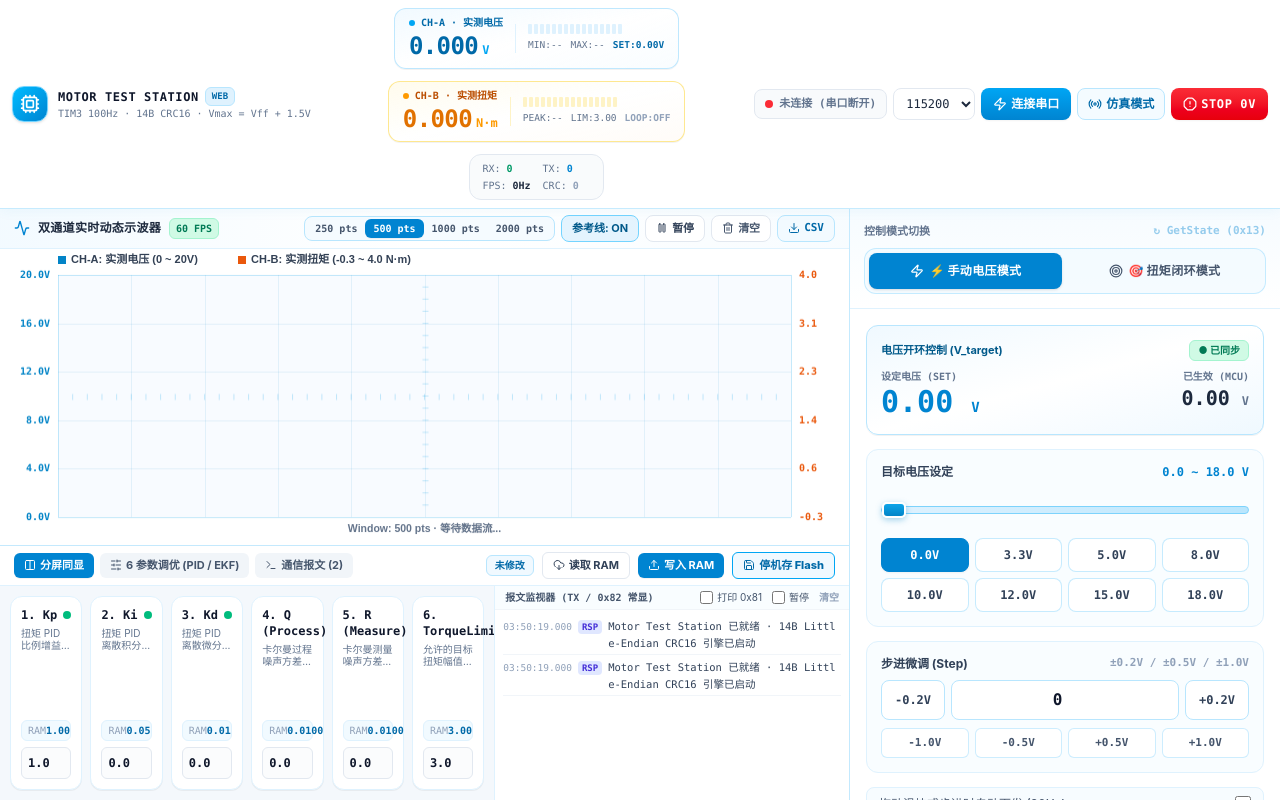
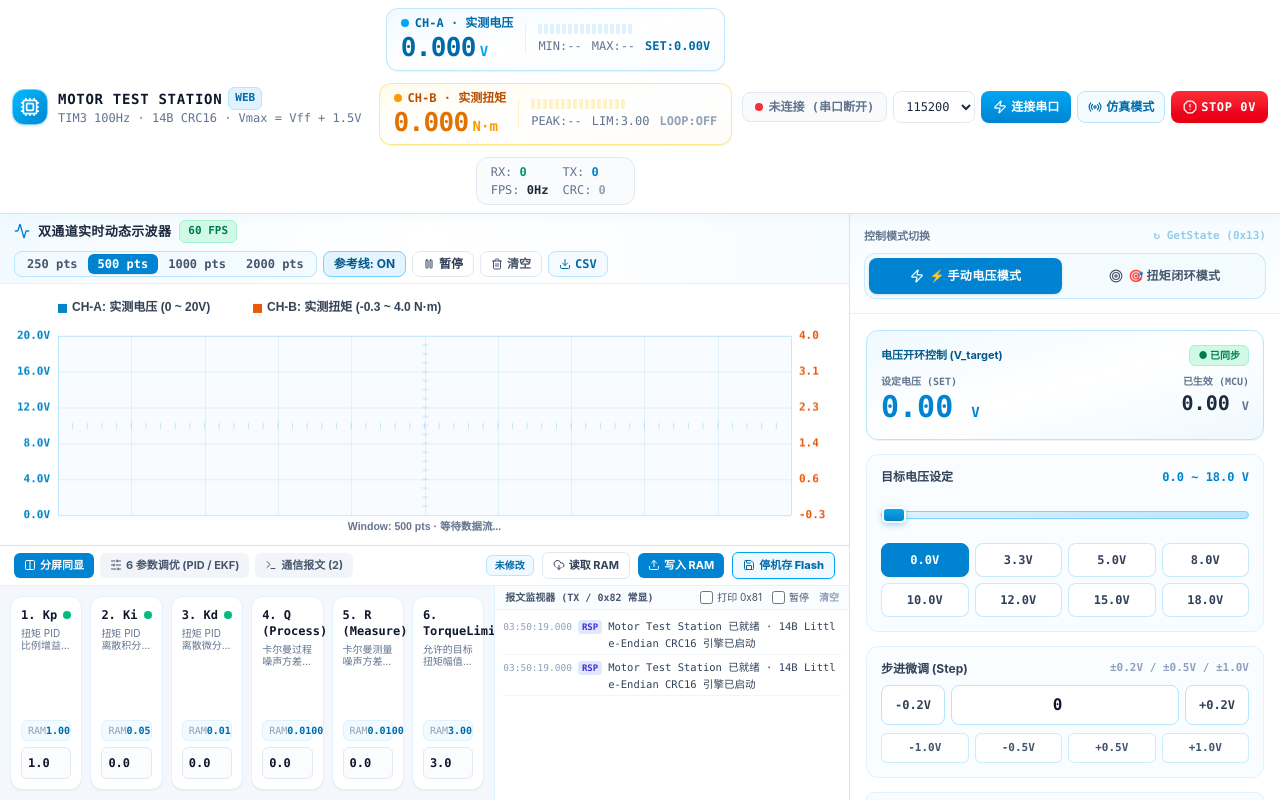
Before and after one commit to HITSZ-WTRobot/MotorTestStation, a React (Vite) app: page / in a window 1280 px wide. Built offline with nearby package versions, Linux system fonts and the light colour scheme.

Commit message:
style(studio-ui): push down waveform chart top boundary and enlarge top header text

```diff
--- a/src/App.tsx
+++ b/src/App.tsx
@@ -753,14 +753,14 @@ export function App() {
             </div>
             <div>
               <div className="flex items-center gap-1.5">
-                <span className="font-mono text-xs font-black tracking-wider uppercase text-slate-900">
+                <span className="font-mono text-sm font-black tracking-wider uppercase text-slate-900">
                   MOTOR TEST STATION
                 </span>
-                <span className="rounded-md bg-sky-100 border border-sky-200 px-1.5 py-0.5 font-mono text-[9px] font-bold text-sky-700">
+                <span className="rounded-md bg-sky-100 border border-sky-200 px-1.5 py-0.5 font-mono text-[11px] font-bold text-sky-700">
                   {platformInfo.isTauri ? platformInfo.os.toUpperCase() : 'WEB'}
                 </span>
               </div>
-              <div className="font-mono text-[10px] text-slate-500">
+              <div className="font-mono text-xs text-slate-500">
                 TIM3 100Hz · 14B CRC16 · Vmax = Vff + 1.5V
               </div>
             </div>
@@ -771,15 +771,15 @@ export function App() {
             {/* CH-A：实测电压表头 */}
             <div className="flex items-center gap-3 rounded-xl border border-sky-200/90 bg-gradient-to-br from-sky-50/90 via-white to-sky-50/40 px-3.5 py-1.5 shadow-2xs">
               <div>
-                <div className="flex items-center gap-1.5 font-mono text-[10px] font-extrabold text-sky-700">
-                  <span className="h-1.5 w-1.5 rounded-full bg-sky-500" />
+                <div className="flex items-center gap-1.5 font-mono text-xs font-extrabold text-sky-700">
+                  <span className="h-2 w-2 rounded-full bg-sky-500" />
                   CH-A · 实测电压
                 </div>
                 <div className="flex items-baseline gap-1 font-mono tnum">
-                  <span className="text-2xl font-black tracking-tight text-sky-700">
+                  <span className="text-[26px] leading-tight font-black tracking-tight text-sky-700">
                     {telemetry.voltage.toFixed(3)}
                   </span>
-                  <span className="text-xs font-bold text-sky-500">V</span>
+                  <span className="text-sm font-bold text-sky-500">V</span>
                 </div>
               </div>
               <div className="hidden sm:flex flex-col gap-1 border-l border-sky-100 pl-3">
@@ -797,7 +797,7 @@ export function App() {
                     />
                   ))}
                 </div>
-                <div className="flex gap-2 font-mono text-[9.5px] text-slate-500 tnum">
+                <div className="flex gap-2.5 font-mono text-xs text-slate-500 tnum">
                   <span>MIN:{telemetry.vMin === null ? '--' : telemetry.vMin.toFixed(2)}</span>
                   <span>MAX:{telemetry.vMax === null ? '--' : telemetry.vMax.toFixed(2)}</span>
                   <span className="text-sky-700 font-bold">
@@ -810,15 +810,15 @@ export function App() {
             {/* CH-B：实测扭矩表头 */}
             <div className="flex items-center gap-3 rounded-xl border border-amber-200/90 bg-gradient-to-br from-amber-50/90 via-white to-orange-50/40 px-3.5 py-1.5 shadow-2xs">
               <div>
-                <div className="flex items-center gap-1.5 font-mono text-[10px] font-extrabold text-amber-700">
-                  <span className="h-1.5 w-1.5 rounded-full bg-amber-500" />
+                <div className="flex items-center gap-1.5 font-mono text-xs font-extrabold text-amber-700">
+                  <span className="h-2 w-2 rounded-full bg-amber-500" />
                   CH-B · 实测扭矩
                 </div>
                 <div className="flex items-baseline gap-1 font-mono tnum">
-                  <span className="text-2xl font-black tracking-tight text-amber-600">
+                  <span className="text-[26px] leading-tight font-black tracking-tight text-amber-600">
                     {telemetry.torque.toFixed(3)}
                   </span>
-                  <span className="text-xs font-bold text-amber-500">
+                  <span className="text-sm font-bold text-amber-500">
                     N·m
                   </span>
                 </div>
@@ -838,7 +838,7 @@ export function App() {
                     />
                   ))}
                 </div>
-                <div className="flex gap-2 font-mono text-[9.5px] text-slate-500 tnum">
+                <div className="flex gap-2.5 font-mono text-xs text-slate-500 tnum">
                   <span>PEAK:{telemetry.tMax === null ? '--' : telemetry.tMax.toFixed(2)}</span>
                   <span>LIM:{torqueLimit.toFixed(2)}</span>
                   <span
@@ -853,7 +853,7 @@ export function App() {
             </div>
 
             {/* 通信统计胶囊 */}
-            <div className="hidden xl:grid grid-cols-2 gap-x-3 gap-y-0.5 rounded-xl border border-slate-200 bg-slate-50/80 px-3 py-1.5 font-mono text-[10px] tnum">
+            <div className="hidden xl:grid grid-cols-2 gap-x-3.5 gap-y-0.5 rounded-xl border border-slate-200 bg-slate-50/80 px-3.5 py-1.5 font-mono text-xs tnum">
               <span className="text-slate-500">
                 RX: <strong className="text-emerald-600">{telemetry.rxFrames}</strong>
               </span>
@@ -875,7 +875,7 @@ export function App() {
           {/* 3. 右侧硬件连接与安全急停操作台 */}
           <div className="flex flex-wrap items-center gap-1.5">
             <div
-              className={`flex items-center gap-1.5 rounded-lg border px-2.5 py-1.5 font-mono text-[11px] font-bold tnum ${
+              className={`flex items-center gap-1.5 rounded-lg border px-3 py-1.5 font-mono text-xs font-bold tnum ${
                 connStatus.warning
                   ? 'border-red-300 bg-red-50 text-red-700'
                   : connStatus.connected
@@ -1007,10 +1007,10 @@ export function App() {
             <div className="flex flex-wrap items-center justify-between gap-2 border-b border-sky-100 bg-gradient-to-r from-sky-50/80 via-white to-sky-50/50 px-3.5 py-1.5">
               <div className="flex items-center gap-2">
                 <Activity className="h-4 w-4 text-sky-600" />
-                <span className="text-xs font-extrabold tracking-wide text-slate-800">
+                <span className="text-[13px] font-extrabold tracking-wide text-slate-800">
                   双通道实时动态示波器
                 </span>
-                <span className="rounded-md bg-emerald-100 border border-emerald-200 px-1.5 py-0.5 font-mono text-[10px] font-bold text-emerald-700">
+                <span className="rounded-md bg-emerald-100 border border-emerald-200 px-2 py-0.5 font-mono text-[11px] font-bold text-emerald-700">
                   60 FPS
                 </span>
               </div>
@@ -1024,7 +1024,7 @@ export function App() {
                       onClick={() =>
                         setScopeConfig((prev) => ({ ...prev, maxPoints: pts }))
                       }
-                      className={`rounded-md px-2 py-0.5 font-mono text-[10px] font-bold cursor-pointer transition-colors ${
+                      className={`rounded-md px-2.5 py-0.5 font-mono text-xs font-bold cursor-pointer transition-colors ${
                         scopeConfig.maxPoints === pts
                           ? 'bg-sky-600 text-white shadow-2xs'
                           : 'text-slate-600 hover:text-sky-700'
@@ -1043,7 +1043,7 @@ export function App() {
                       showTargetRef: !prev.showTargetRef,
                     }))
                   }
-                  className={`rounded-lg border px-2.5 py-1 text-[11px] font-bold cursor-pointer transition-colors ${
+                  className={`rounded-lg border px-2.5 py-1 text-xs font-bold cursor-pointer transition-colors ${
                     scopeConfig.showTargetRef
                       ? 'border-sky-300 bg-sky-100/80 text-sky-800'
                       : 'border-slate-200 bg-white text-slate-500'
@@ -1057,7 +1057,7 @@ export function App() {
                   onClick={() =>
                     setScopeConfig((prev) => ({ ...prev, isPaused: !prev.isPaused }))
                   }
-                  className={`flex items-center gap-1 rounded-lg border px-2.5 py-1 text-[11px] font-bold cursor-pointer ${
+                  className={`flex items-center gap-1 rounded-lg border px-2.5 py-1 text-xs font-bold cursor-pointer ${
                     scopeConfig.isPaused
                       ? 'border-amber-400 bg-amber-500 text-white'
                       : 'border-slate-200 bg-white text-slate-700 hover:border-sky-300 hover:text-sky-700'
@@ -1085,7 +1085,7 @@ export function App() {
                       tMax: null,
                     }));
                   }}
-                  className="flex items-center gap-1 rounded-lg border border-slate-200 bg-white px-2.5 py-1 text-[11px] font-bold text-slate-600 hover:border-red-300 hover:text-red-600 cursor-pointer"
+                  className="flex items-center gap-1 rounded-lg border border-slate-200 bg-white px-2.5 py-1 text-xs font-bold text-slate-600 hover:border-red-300 hover:text-red-600 cursor-pointer"
                 >
                   <Trash2 className="h-3 w-3" /> 清空
                 </button>
@@ -1093,7 +1093,7 @@ export function App() {
                 <button
                   type="button"
                   onClick={handleExportCsv}
-                  className="flex items-center gap-1 rounded-lg border border-sky-200 bg-sky-50/70 px-2.5 py-1 font-mono text-[11px] font-bold text-sky-700 hover:bg-sky-100 cursor-pointer"
+                  className="flex items-center gap-1 rounded-lg border border-sky-200 bg-sky-50/70 px-2.5 py-1 font-mono text-xs font-bold text-sky-700 hover:bg-sky-100 cursor-pointer"
                 >
                   <Download className="h-3 w-3" /> CSV
                 </button>
--- a/src/components/OscilloscopeCanvas.tsx
+++ b/src/components/OscilloscopeCanvas.tsx
@@ -157,8 +157,8 @@ export const OscilloscopeCanvas = React.forwardRef<OscilloscopeHandle, Oscillosc
 
           const padLeft = 58;
           const padRight = 58;
-          const padTop = 26;
-          const padBottom = 28;
+          const padTop = 52;
+          const padBottom = 30;
           const plotW = w - padLeft - padRight;
           const plotH = h - padTop - padBottom;
 
@@ -203,7 +203,7 @@ export const OscilloscopeCanvas = React.forwardRef<OscilloscopeHandle, Oscillosc
 
               const vVal = vMax - (vMax - vMin) * (r / gridRows);
               ctx.fillStyle = palette.vLine;
-              ctx.font = '700 10px "JetBrains Mono", Consolas, monospace';
+              ctx.font = '700 11px "JetBrains Mono", Consolas, monospace';
               ctx.textAlign = 'right';
               ctx.textBaseline = 'middle';
               ctx.fillText(`${vVal.toFixed(1)}V`, padLeft - 8, y);
@@ -243,27 +243,27 @@ export const OscilloscopeCanvas = React.forwardRef<OscilloscopeHandle, Oscillosc
 
             // 顶栏图例
             ctx.save();
-            ctx.font = '600 11px "JetBrains Mono", "PingFang SC", "Microsoft YaHei", sans-serif';
+            ctx.font = '600 12px "JetBrains Mono", "PingFang SC", "Microsoft YaHei", sans-serif';
             ctx.textAlign = 'left';
             ctx.textBaseline = 'top';
             ctx.fillStyle = palette.vLine;
-            ctx.fillRect(padLeft, 7, 8, 8);
+            ctx.fillRect(padLeft, 20, 9, 9);
             ctx.fillStyle = '#334155';
-            ctx.fillText('CH-A: 实测电压 (0 ~ 20V)', padLeft + 13, 5);
+            ctx.fillText('CH-A: 实测电压 (0 ~ 20V)', padLeft + 14, 18);
 
             ctx.fillStyle = palette.tLine;
-            ctx.fillRect(padLeft + 180, 7, 8, 8);
+            ctx.fillRect(padLeft + 195, 20, 9, 9);
             ctx.fillStyle = '#334155';
             ctx.fillText(
               `CH-B: 实测扭矩 (${tMin.toFixed(1)} ~ ${tMax.toFixed(1)} N·m)`,
-              padLeft + 193,
-              5
+              padLeft + 209,
+              18
             );
 
             if (p.isPaused) {
               ctx.fillStyle = '#dc2626';
               ctx.textAlign = 'right';
-              ctx.fillText('[ ⏸ HOLD / 已暂停 ]', w - padRight, 5);
+              ctx.fillText('[ ⏸ HOLD / 已暂停 ]', w - padRight, 18);
             }
             ctx.restore();
 
```
Also changed, not shown: 1 other file (tests, documents, lock files or other folders).
